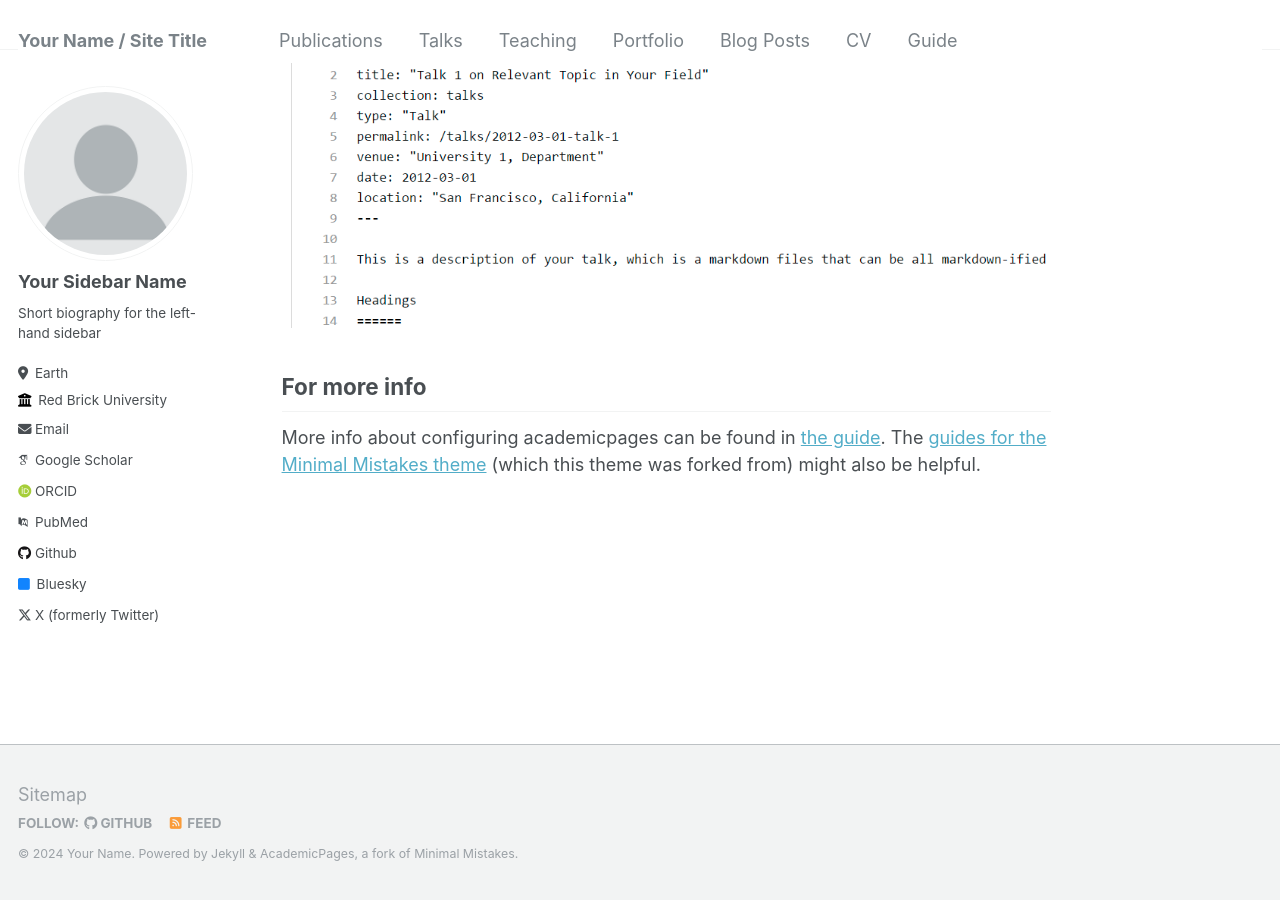
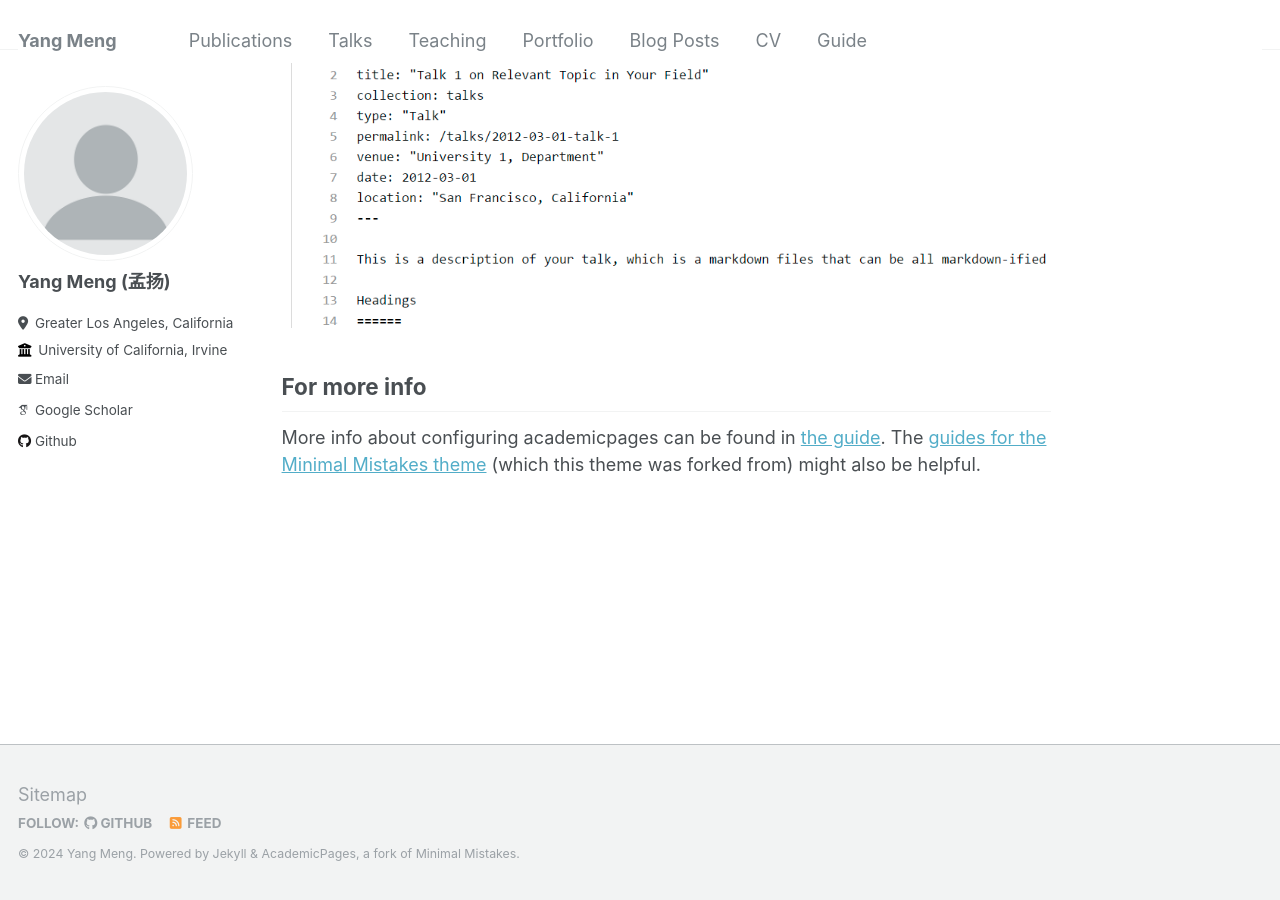
Before and after one commit to yangmeng96/yangmeng96.github.io, a Jekyll site: the page built from _pages/about.md, in a window 1280 px wide and 900 px high, scrolled down 1864 px. Built offline with Jekyll 4.4.1, drawn with Linux system fonts in a browser that asks for light colours; some web fonts are replaced.

Commit message:
update config

```diff
--- a/_config.yml
+++ b/_config.yml
@@ -8,13 +8,13 @@
 
 # Basic Site Settings
 locale                   : "en-US"
-title                    : "Your Name / Site Title"
+title                    : "Yang Meng"
 title_separator          : "-"
-name                     : &name "Your Name"
+name                     : &name "Yang Meng"
 description              : &description "personal description"
-url                      : https://academicpages.github.io # the base hostname & protocol for your site e.g. "https://mmistakes.github.io"
+url                      : https://yangmeng96.github.io # the base hostname & protocol for your site e.g. "https://mmistakes.github.io"
 baseurl                  : "" # the subpath of your site, e.g. "/blog"
-repository               : "academicpages/academicpages.github.io"
+repository               : "yangmeng96/yangmeng96.github.io"
 
 # Site Author - The following control what appear as part of the author content on the side bar.
 #               If a field is blank the icon and link will not appear, otherwise it will be shown.
@@ -22,32 +22,32 @@ repository               : "academicpages/academicpages.github.io"
 author:
   # Biographic information
   avatar           : "profile.png"
-  name             : "Your Sidebar Name"
+  name             : "Yang Meng (孟扬)"
   pronouns         : # example: "she/her"
-  bio              : "Short biography for the left-hand sidebar"
-  location         : "Earth"
-  employer         : "Red Brick University"
+  bio              : ""
+  location         : "Greater Los Angeles, California"
+  employer         : "University of California, Irvine"
   uri              : # URL
-  email            : "none@example.org"
+  email            : "mengy13@uci.edu"
 
   # Academic websites
   arxiv            : # URL - Update with the correct link to your profile
-  googlescholar    : "https://scholar.google.com/citations?user=PS_CX0AAAAAJ"
+  googlescholar    : "https://scholar.google.com/citations?user=bIZ1fX8AAAAJ"
   impactstory      : # URL
-  orcid            : "http://orcid.org/yourorcidurl"
-  pubmed           : "https://www.ncbi.nlm.nih.gov/pubmed/?term=john+snow"
+  orcid            : # URL
+  pubmed           : # URL
   researchgate     : # URL
 
   # Repositories and software development
   bitbucket        : # Username - Update with your username on the site
   codepen          : # Username
   dribbble         : # Username
-  github           : "academicpages"
+  github           : "yangmeng96"
   kaggle           : # Username
   stackoverflow    : # User number or user number and name (i.e., use "1" or "1/jeff-atwood")
 
   # Social media
-  bluesky          : "bsky.app" # Replace this with you Bluesky username
+  bluesky          : #
   facebook         : # Username
   flickr           : # Username
   foursquare       : # Username
@@ -56,7 +56,7 @@ author:
   keybase          : # Username
   instagram        : # Username
   lastfm           : # Username
-  linkedin         : # Username
+  linkedin         : # yang96
   mastodon         : # URL
   medium           : # URL
   pinterest        : # Username
@@ -64,7 +64,7 @@ author:
   steam            : # Username
   telegram         : # URL
   tumblr           : # Username
-  twitter          : "UniofOxford"  # Replace this with your X / Twitter handle
+  twitter          : #
   vine             : # Username
   weibo            : # Username
   wikipedia        : # Username
```
Also changed, not shown: 3 other files.
